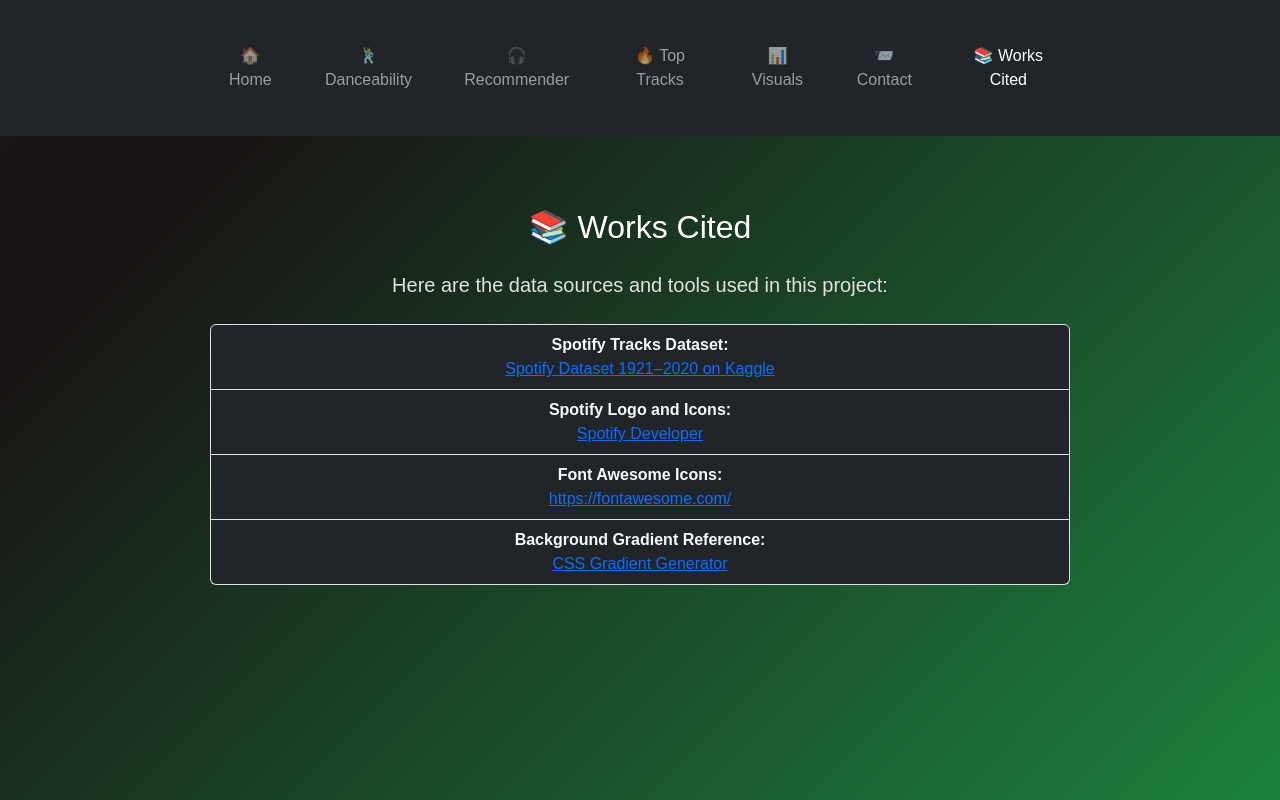
After one commit to ruizjosuev/Project4-group6, a Flask app: page /works-cited in a window 1280 px wide. The commit adds this page. Run offline with Flask 3, Linux system fonts and the light colour scheme; parts of the project's set-up code (start-up, migrations or seed data) failed here and were passed over.

Commit message:
modified:   Adam/app.py 	modified:   Adam/templates/base.html 	new file:   Adam/templates/works_cited.html

```diff
--- a/Adam/app.py
+++ b/Adam/app.py
@@ -16,7 +16,6 @@ df = pd.read_csv("cleaned_dataset.csv")  # Ensure required columns exist
 @app.route('/')
 def home():
     return render_template('home.html')
-
 
 @app.route('/danceability', methods=['GET', 'POST'])
 def danceability():
@@ -75,13 +74,11 @@ def danceability():
         artist_track_map=artist_track_map
     )
 
-
 @app.route('/get_tracks', methods=['POST'])
 def get_tracks():
     artist = request.json.get('artist', '').strip()
     tracks = df[df['artists'].str.strip() == artist]['track_name'].dropna().unique().tolist()
     return jsonify(tracks=sorted(tracks))
-
 
 @app.route('/recommend', methods=['GET', 'POST'])
 def recommend():
@@ -116,21 +113,21 @@ def recommend():
         recommendations=recommendations
     )
 
-
 @app.route('/top-tracks')
 def top_tracks():
     return render_template('top_tracks.html')
-
 
 @app.route('/visuals')
 def visuals():
     return render_template('visuals.html')
 
-
 @app.route('/contact')
 def contact():
     return render_template('contact.html')
 
+@app.route('/works-cited')
+def works_cited():
+    return render_template('works_cited.html')
 
 # ---------- Run App ----------
 if __name__ == '__main__':
--- a/Adam/templates/base.html
+++ b/Adam/templates/base.html
@@ -2,22 +2,18 @@
 <html lang="en">
 <head>
   <meta charset="UTF-8">
-        <title>Danceability App</title>
+  <title>{% block title %}Danceability App{% endblock %}</title>
   <meta name="viewport" content="width=device-width, initial-scale=1">
 
-        <!-- ✅ Bootstrap CSS -->
+  <!-- Bootstrap CSS -->
   <link href="https://cdn.jsdelivr.net/npm/bootstrap@5.3.0/dist/css/bootstrap.min.css" rel="stylesheet">
 
-        <!-- Font Awesome CDN -->
-    <link
-      rel="stylesheet"
-      href="https://cdnjs.cloudflare.com/ajax/libs/font-awesome/6.5.0/css/all.min.css"
+  <!-- Font Awesome for icons -->
+  <link rel="stylesheet" href="https://cdnjs.cloudflare.com/ajax/libs/font-awesome/6.5.0/css/all.min.css"
         integrity="sha512-HHw6kHyQnJK3AvnTphHB2hQsWRHEfc+ZoPhUM2ZG9+yFusAq03+GC7KkPeP7Z5G7iV9FRGvKbWshztZK1xA5JQ=="
-      crossorigin="anonymous"
-      referrerpolicy="no-referrer"
-/>
+        crossorigin="anonymous" referrerpolicy="no-referrer" />
 
-        <!-- ✅ Your Custom Styles -->
+  <!-- Custom CSS -->
   <link rel="stylesheet" href="{{ url_for('static', filename='style.css') }}">
 </head>
 <body>
@@ -32,13 +28,15 @@
         <a class="nav-link {% if request.path == '/top-tracks' %}active{% endif %}" href="/top-tracks">🔥 Top Tracks</a>
         <a class="nav-link {% if request.path == '/visuals' %}active{% endif %}" href="/visuals">📊 Visuals</a>
         <a class="nav-link {% if request.path == '/contact' %}active{% endif %}" href="/contact">📨 Contact</a>
+        <a class="nav-link {% if request.path == '/works-cited' %}active{% endif %}" href="/works-cited">📚 Works Cited</a>
       </div>
     </div>
   </nav>
 
   <!-- === Page Content === -->
   <main class="py-4">
-    {% block content %}{% endblock %}
+    {% block content %}
+    {% endblock %}
   </main>
 
   <!-- Bootstrap JS -->
--- /dev/null
+++ b/Adam/templates/works_cited.html
@@ -0,0 +1,33 @@
+{% extends "base.html" %}
+
+{% block content %}
+<div class="container py-5">
+  <h2 class="text-center mb-4">📚 Works Cited</h2>
+  <p class="lead text-center">Here are the data sources and tools used in this project:</p>
+
+  <ul class="list-group bg-dark text-light mt-4">
+    <li class="list-group-item bg-dark text-light">
+      <strong>Spotify Tracks Dataset:</strong>
+      <br>
+      <a href="https://www.kaggle.com/datasets/yamaerenay/spotify-dataset-19212020" target="_blank">
+        Spotify Dataset 1921–2020 on Kaggle
+      </a>
+    </li>
+    <li class="list-group-item bg-dark text-light">
+      <strong>Spotify Logo and Icons:</strong>
+      <br>
+      <a href="https://developer.spotify.com" target="_blank">Spotify Developer</a>
+    </li>
+    <li class="list-group-item bg-dark text-light">
+      <strong>Font Awesome Icons:</strong>
+      <br>
+      <a href="https://fontawesome.com/" target="_blank">https://fontawesome.com/</a>
+    </li>
+    <li class="list-group-item bg-dark text-light">
+      <strong>Background Gradient Reference:</strong>
+      <br>
+      <a href="https://cssgradient.io/" target="_blank">CSS Gradient Generator</a>
+    </li>
+  </ul>
+</div>
+{% endblock %}
```
Lines whose indentation alone changed are shown as unchanged.
